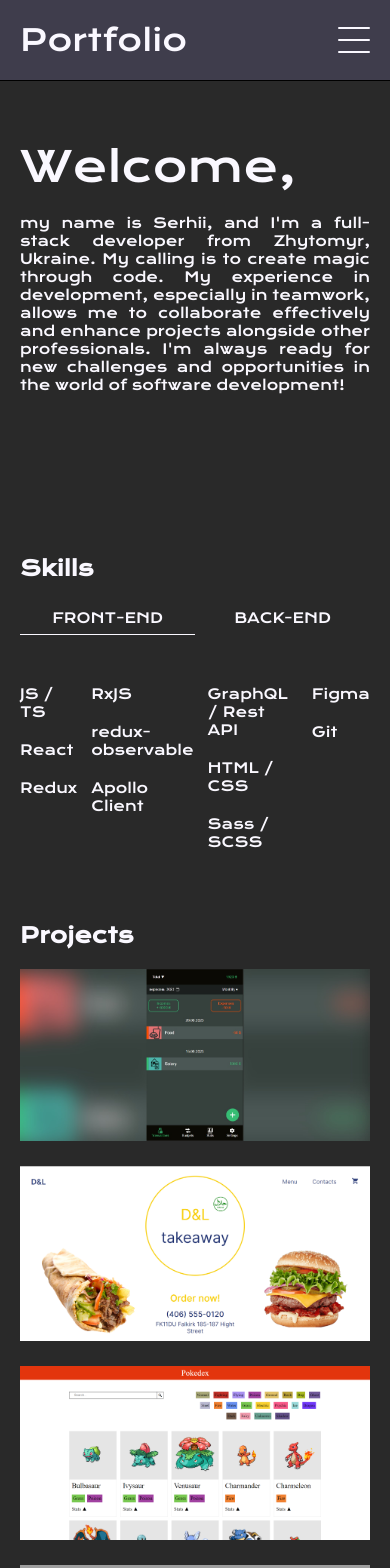
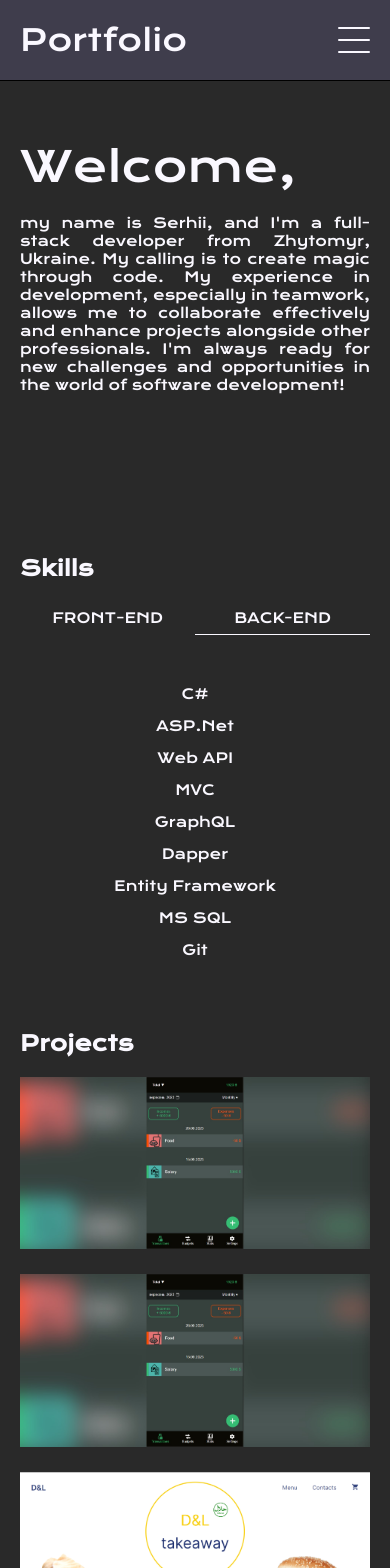
Before and after one commit to SerhiiDenysiuk23/Portfolio, a React (Create React App) app: page / in a window 390 px wide. Shown: the top 1568 px of the page. Built offline with nearby package versions, Linux system fonts and the light colour scheme; grey boxes are pictures that could not be loaded.

Commit message:
Fixed bag in Skills, added CV link

```diff
--- a/src/components/Skills.tsx
+++ b/src/components/Skills.tsx
@@ -3,45 +3,23 @@ import {default as fe_skills} from '../data/fe-skills.json'
 import {default as be_skills} from '../data/be-skills.json'
 
 const Skills = () => {
-  const [filterValue, setFilterValue] = React.useState<"fe" | "be">("fe")
-  const [columns, setColumns] = React.useState<string[][]>([])
-  const [columnCount, setColumnCount] = React.useState(4)
+  const [filterValue, setFilterValue] = React.useState<"fe" | "be">("be")
+
+  const [data, setData] = React.useState(fe_skills)
 
   React.useEffect(() => {
-    const handleResize = () => {
-      if (window.innerWidth >= 1023) {
-        setColumnCount(4);
-      } else if (window.innerWidth >= 564) {
-        setColumnCount(3);
-      } else {
-        setColumnCount(2);
-      }
-    };
-
-    window.addEventListener('resize', handleResize);
-    return () => window.removeEventListener('resize', handleResize);
-  }, [window.innerWidth]);
-
-  React.useEffect(() => {
-    let pickedList: string[]
     switch (filterValue) {
       case "fe":
-        pickedList = fe_skills;
+        setData(fe_skills)
         break
       case "be":
-        pickedList = be_skills;
+        setData(be_skills)
         break
       default:
         console.error("Picked value is invalid");
         return
     }
-
-    const rowCount = Math.round(pickedList.length / columnCount);
-    setColumns(Array.from({length: columnCount}, (_, i) =>
-        pickedList.slice(i * rowCount, (i + 1) * rowCount)
-      )
-    )
-  }, [filterValue, columnCount])
+  }, [filterValue])
 
   const handleSwitchFilter = (value: "fe" | "be") => {
     setFilterValue(value)
@@ -61,13 +39,9 @@ const Skills = () => {
         </div>
       </div>
 
-      <div className="skills-table">
-        {columns.map((column, columnIndex) => (
-          <div key={columnIndex} className="column">
-            {column.map((str, index) => (
-              <div key={index}>{str}</div>
-            ))}
-          </div>
+      <div className="skills-table1">
+        {data.map((item) => (
+          <div key={item}>{item}</div>
         ))}
       </div>
     </section>
--- a/src/components/common/Footer.tsx
+++ b/src/components/common/Footer.tsx
@@ -4,6 +4,7 @@ import {ReactComponent as EmailIcon} from "../../assets/icons/email-svgrepo-com.
 import {ReactComponent as GithubIcon} from "../../assets/icons/github-142-svgrepo-com.svg";
 import {ReactComponent as PhoneIcon} from "../../assets/icons/phone-svgrepo-com.svg";
 import {ReactComponent as LinkedInIcon} from "../../assets/icons/linkedin-svgrepo-com.svg";
+import {ReactComponent as GoogleDriveIcon} from "../../assets/icons/google-drive-svgrepo-com.svg";
 
 const Footer = () => {
   return (
@@ -30,6 +31,10 @@ const Footer = () => {
           <a target="_blank" href="https://t.me/green_201">
             <TelegramIcon/>
             <div>@green_201</div>
+          </a>
+          <a target="_blank" href="https://drive.google.com/file/d/1d66mZ3nCymGqaYsCCNzBW7mP6LepcFrH/view?usp=sharing">
+            <GoogleDriveIcon/>
+            <div>CV</div>
           </a>
         </div>
 
--- a/src/data/project-list.json
+++ b/src/data/project-list.json
@@ -121,5 +121,25 @@
       "Dapper",
       "MS SQL"
     ]
+  },
+  {
+    "name": "Portfolio",
+    "description": "This is my portfolio. All the projects that I can show are collected here. Follow the Github link if you want to see the code.",
+    "deployLink": "https://serhiidenysiukportfolio.netlify.app/",
+    "githubLink": "https://github.com/SerhiiDenysiuk23/Portfolio",
+    "screenshotUrl": "./media/screenshots/money-tracker.png",
+    "stack": [
+      "TypeScript",
+      "React",
+      "Redux",
+      "RxJS",
+      "redux-observable",
+      "GraphQL",
+      "SCSS",
+      "ASP.Net",
+      "GraphQL",
+      "Dapper",
+      "MS SQL"
+    ]
   }
 ]
--- a/src/styles/footer.scss
+++ b/src/styles/footer.scss
@@ -23,6 +23,9 @@ footer{
       width: 50%;
       display: flex;
       align-items: center;
+      &:hover{
+        text-decoration: underline;
+      }
       div{
         display: inline-block;
       }
--- a/src/styles/skills.scss
+++ b/src/styles/skills.scss
@@ -27,22 +27,32 @@
   padding: 50px 0;
   gap: 1em;
   justify-content: space-between;
+  text-align: center;
 }
 
 .skills-table1 {
   display: flex;
+  flex-direction: column;
+  width: 100%;
+  height: 192px;
   padding: 50px 0;
-  //gap: 2em;
-  row-gap: 2em;
-  justify-content: space-between;
+  row-gap: 1em;
+  column-gap: 1%;
   flex-wrap: wrap;
-  div{
-    width: 25%;
+  text-align: center;
+  @media screen and (max-width: 687px) {
+    height: 228px;
   }
+  @media screen and (max-width: 532px) {
+    height: 300px;
+  }
+  @media screen and (max-width: 470px) {
+    height: auto;
+  }
+
 }
 
 .column {
-  //line-height: 2em;
   display: flex;
   flex-direction: column;
   gap: 20px;
```
Also changed, not shown: public/media/screenshots/portfolio.png (added), src/assets/icons/google-drive-svgrepo-com.svg (added).
